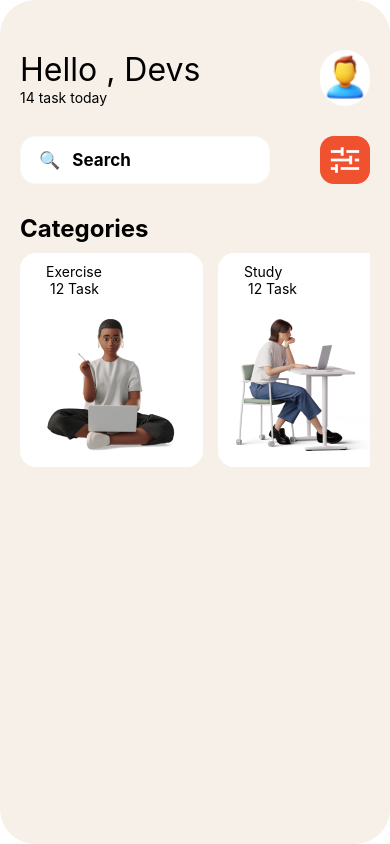
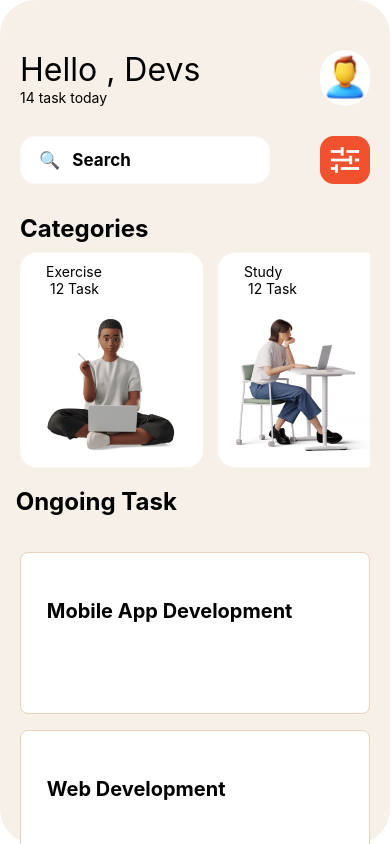
Before and after one commit to CyrilAshong/rn-assignment3-11253767, a React Native app: screen / in a window 390 px wide. Built offline with nearby package versions, Linux system fonts and the light colour scheme.

Commit message:
Imported the Tasklist data fron the data.json file and used a section list to render the data

```diff
--- a/App.js
+++ b/App.js
@@ -1,7 +1,8 @@
-import { SafeAreaView, StyleSheet, Text, View, ScrollView } from 'react-native';
+import { SafeAreaView, StyleSheet, Text, View, ScrollView, SectionList, } from 'react-native';
 import Frame1 from './components/Frame1';
 import Search from './components/Search';
 import Cards from './components/Cards';
+import Tasklist from './data.json';
 
 export default function App() {
 
@@ -18,6 +19,7 @@ export default function App() {
 
   return (
     <SafeAreaView style={styles.container}>
+      <ScrollView>
         <Frame1 />
         <Search />
         <ScrollView style={styles.cardContainer}>
@@ -27,7 +29,26 @@ export default function App() {
             <Cards {...category2} />
           </ScrollView>
         </ScrollView>
+
+        <SectionList
+          sections={Tasklist}
+          renderItem={({ item }) => {
+            return (
+              <View style={styles.card}>
+                <Text style={styles.name}> {item} </Text>
+              </View>
+            )
+          }}
+          renderSectionHeader={({ section }) => (
+            <Text style={styles.headerStyle} > {section.type} </Text>
+          )}
+          ItemSeparatorComponent={() => <View style={{ height: 16 }} />}
+          SectionSeparatorComponent={() => <View style={{ height: 16, marginBottom: 10 }} />}
+          showsVerticalScrollIndicator={false}
+        />
+      </ScrollView>
     </SafeAreaView>
+
   );
 }
 
@@ -47,5 +68,28 @@ const styles = StyleSheet.create({
     marginTop: 10,
     paddingHorizontal: 20,
     marginBottom: 10
+  },
+  card: {
+    backgroundColor: "white",
+    borderRadius: 8,
+    borderWidth: 1,
+    borderColor: '#E8D1BA',
+    elevation: 5,
+    padding: 16,
+    marginHorizontal: 20,
+  },
+  name: {
+    fontSize: 20,
+    fontWeight: 'bold',
+    width: 354,
+    height: 128,
+    top: 30,
+    left: 5
+  },
+  headerStyle: {
+    fontSize: 24,
+    textAlign: 'left',
+    fontWeight: 'bold',
+    margin: 10
   }
 });
```
Lines whose indentation alone changed are shown as unchanged.
